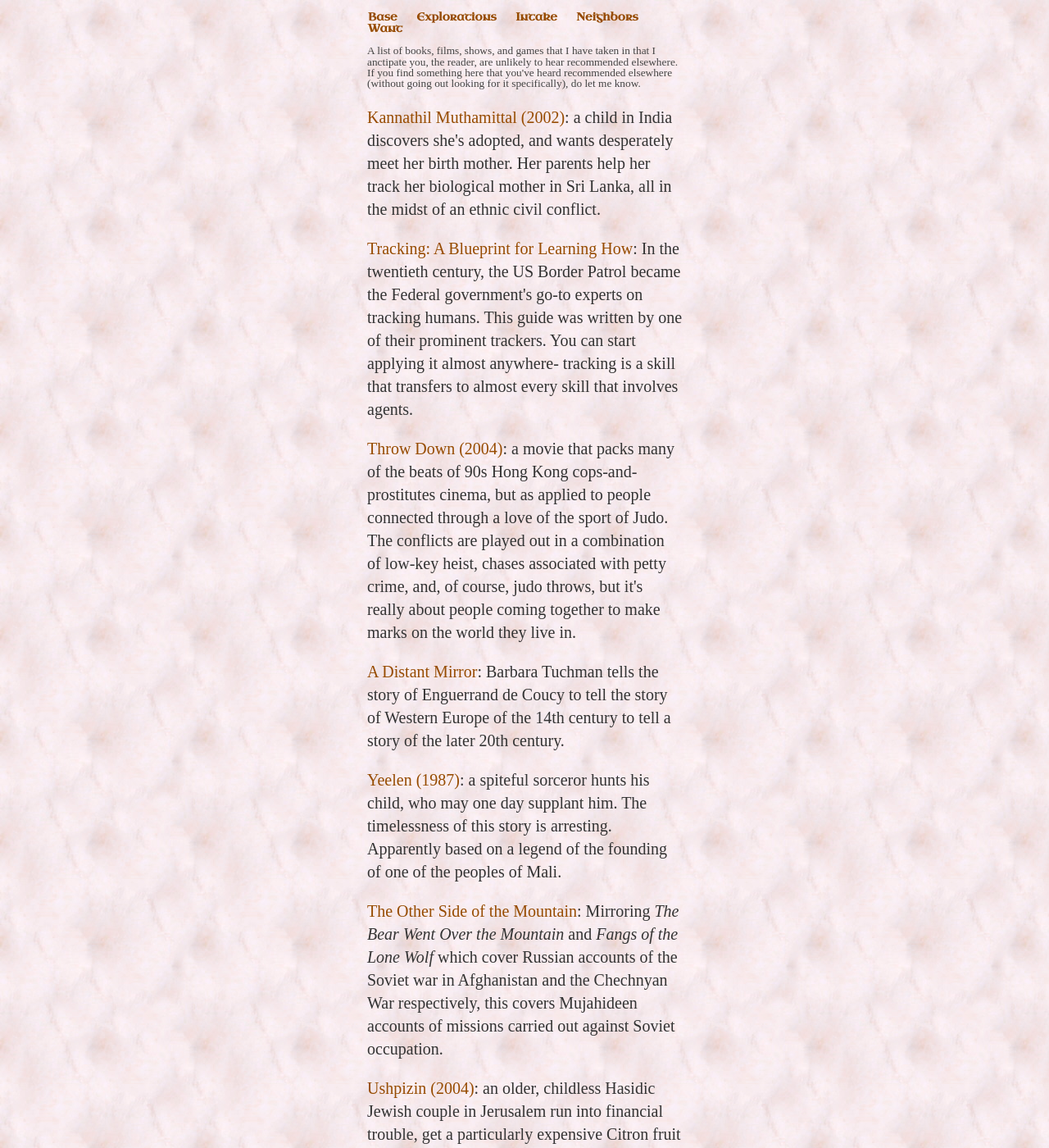
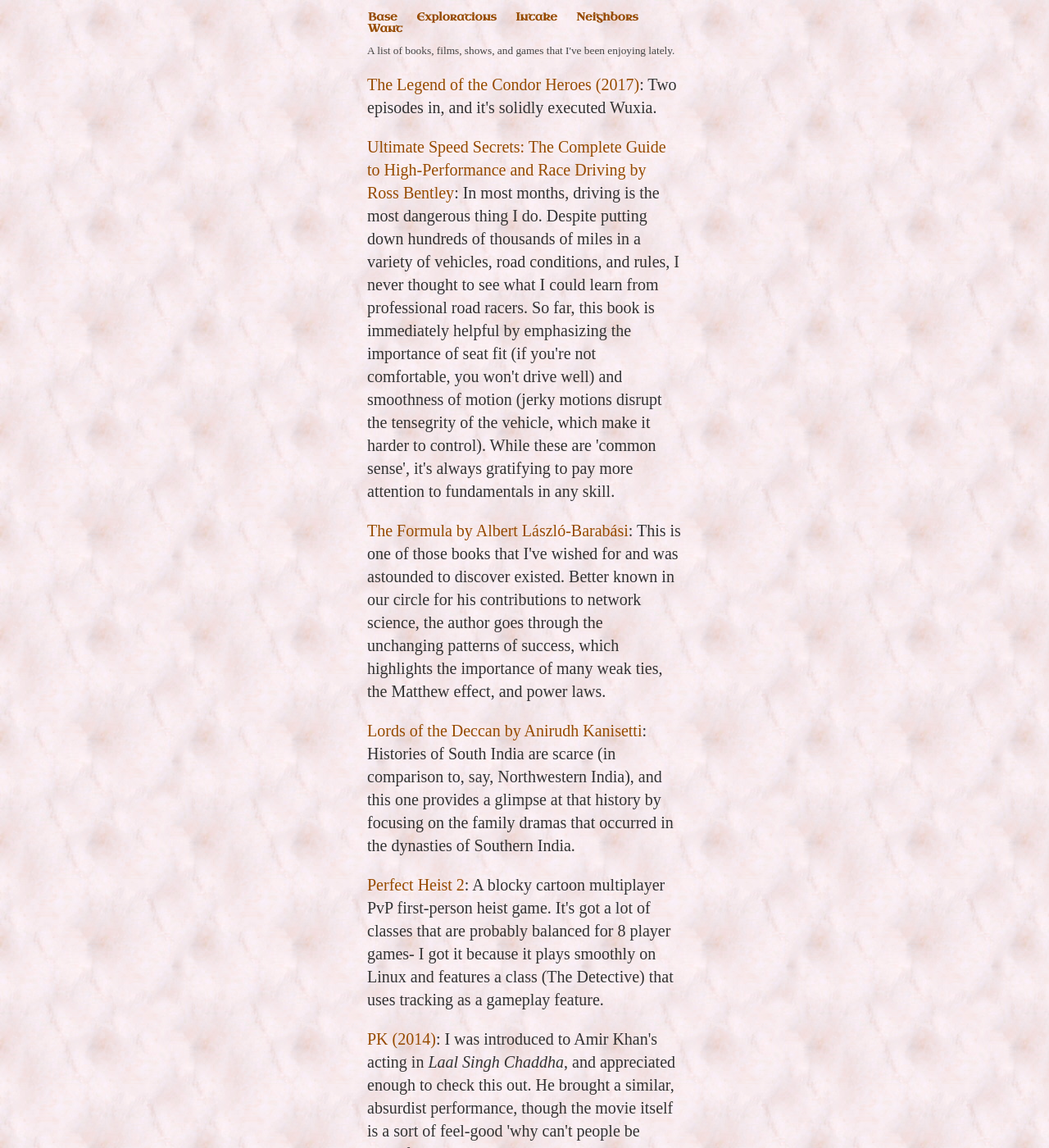
Before and after one commit to ray-dorai/ray-dorai.github.io, a Jekyll site: the page built from intake.html, in a window 1280 px wide and 1400 px high. Shown: the whole window at 82% size. Built offline with Jekyll 4.4.1, drawn with Linux system fonts in a browser that asks for light colours; some web fonts are replaced; some of the changed text lies outside the part shown.

Commit message:
Update intake.html

```diff
--- a/intake.html
+++ b/intake.html
@@ -4,17 +4,14 @@
 ---
 <div class="blurb">
 
-A list of books, films, shows, and games that I have taken in that I anctipate you, the reader, are unlikely to hear recommended elsewhere. If you find something here that you've heard recommended elsewhere (without going out looking for it specifically), do let me know. <p>
-<p><a href="https://en.wikipedia.org/wiki/Kannathil_Muthamittal">Kannathil Muthamittal (2002)</a>: a child in India discovers she's adopted, and wants desperately meet her birth mother. Her parents help her track her biological mother in Sri Lanka, all in the midst of an ethnic civil conflict.</p>
-<p><a href="https://www.goodreads.com/book/show/3618706-tracking">Tracking: A Blueprint for Learning How</a>: In the twentieth century, the US Border Patrol became the Federal government's go-to experts on tracking humans. This guide was written by one of their prominent trackers. You can start applying it almost anywhere- tracking is a skill that transfers to almost every skill that involves agents.</p>
-<p><a href="https://en.wikipedia.org/wiki/Throw_Down_(film)">Throw Down (2004)</a>: a movie that packs many of the beats of 90s Hong Kong cops-and-prostitutes cinema, but as applied to people connected through a love of the sport of Judo. The conflicts are played out in a combination of low-key heist, chases associated with petty crime, and, of course, judo throws, but it's really about people coming together to make marks on the world they live in.</p>
-<p><a href="https://en.wikipedia.org/wiki/A_Distant_Mirror">A Distant Mirror</a>: Barbara Tuchman tells the story of Enguerrand de Coucy to tell the story of Western Europe of the 14th century to tell a story of the later 20th century.</p>
-<p><a href="https://en.wikipedia.org/wiki/Yeelen">Yeelen (1987)</a>: a spiteful sorceror hunts his child, who may one day supplant him. The timelessness of this story is arresting. Apparently based on a legend of the founding of one of the peoples of Mali.</p>
-<p><a href="https://en.wikipedia.org/wiki/The_Other_Side_of_the_Mountain_(1998_book)">The Other Side of the Mountain</a>: Mirroring <i>The Bear Went Over the Mountain</i> and <i>Fangs of the Lone Wolf</i> which cover Russian accounts of the Soviet war in Afghanistan and the Chechnyan War respectively, this covers Mujahideen accounts of missions carried out against Soviet occupation.</p>
-<p><a href="https://en.wikipedia.org/wiki/Ushpizin">Ushpizin (2004)</a>: an older, childless Hasidic Jewish couple in Jerusalem run into financial trouble, get a particularly expensive Citron fruit anyway, and some unexpected guests.</p>
-<p><a href="https://en.wikipedia.org/wiki/I_Not_Stupid">I Not Stupid (2002)</a>: some kids in Singapore get placed in the underachiever track- something that significantly narrows their life prospects and would disappoint any family. It's satirical comedy, but it sure cut me deep when it came out. 20 years later and you know what, I'm not stupid. </p>
-<p><a href="https://en.wikipedia.org/wiki/Embrace_of_the_Serpent">Embrace of the Serpent (2015)</a>: Two scientists, first a German at the turn of the century, then an American in the 1940s, look for a rare and sacred entheogen by asking a shaman from an Amazonian tribe.</p>
-<p><a href="https://press.uchicago.edu/ucp/books/book/chicago/I/bo3775087.html">In Sorcery's Shadow</a>: An anthropologist finds himself apprenticed to Songhay sorcerors in Niger.</p>
+A list of books, films, shows, and games that I've been enjoying lately.<p>
+<p><a href="https://en.wikipedia.org/wiki/The_Legend_of_the_Condor_Heroes_(2017_TV_series)">The Legend of the Condor Heroes (2017)</a>: Two episodes in, and it's solidly executed Wuxia.</p>
+<p><a href="https://www.goodreads.com/en/book/show/11464059">Ultimate Speed Secrets: The Complete Guide to High-Performance and Race Driving by Ross Bentley</a>: In most months, driving is the most dangerous thing I do. Despite putting down hundreds of thousands of miles in a variety of vehicles, road conditions, and rules, I never thought to see what I could learn from professional road racers. So far, this book is immediately helpful by emphasizing the importance of seat fit (if you're not comfortable, you won't drive well) and smoothness of motion (jerky motions disrupt the tensegrity of the vehicle, which make it harder to control). While these are 'common sense', it's always gratifying to pay more attention to fundamentals in any skill.</p>
+<p><a href="https://barabasi.com/book/the-formula">The Formula by Albert László-Barabási</a>: This is one of those books that I've wished for and was astounded to discover existed. Better known in our circle for his contributions to network science, the author goes through the unchanging patterns of success, which highlights the importance of many weak ties, the Matthew effect, and power laws.</p>
+<p><a href="https://www.goodreads.com/en/book/show/60051983">Lords of the Deccan by Anirudh Kanisetti</a>: Histories of South India are scarce (in comparison to, say, Northwestern India), and this one provides a glimpse at that history by focusing on the family dramas that occurred in the dynasties of Southern India.</p>
+<p><a href="https://store.steampowered.com/app/1521580/Perfect_Heist_2/">Perfect Heist 2</a>: A blocky cartoon multiplayer PvP first-person heist game. It's got a lot of classes that are probably balanced for 8 player games- I got it because it plays smoothly on Linux and features a class (The Detective) that uses tracking as a gameplay feature.</p>
+<p><a href="https://en.wikipedia.org/wiki/PK_(film)">PK (2014)</a>: I was introduced to Amir Khan's acting in <i>Laal Singh Chaddha</i>, and appreciated enough to check this out. He brought a similar, absurdist performance, though the movie itself is a sort of feel-good 'why can't people be peaceful' comedy. </p>
+<p><a href="https://www.thewayofarchery.com/index.html">The Way of Archery: A 1637 Chinese Military Manual</a>: An economist and a computer scientist rediscovering Chinese archery techniques translated this. It's always fun to go through old manuals, and see how they work for learning skills today. So far, there is recognition of patterns that apply much more broadly than archery, which I understand is a purpose to the manual that the authors acknowledge. </p>
 
 
 
```
